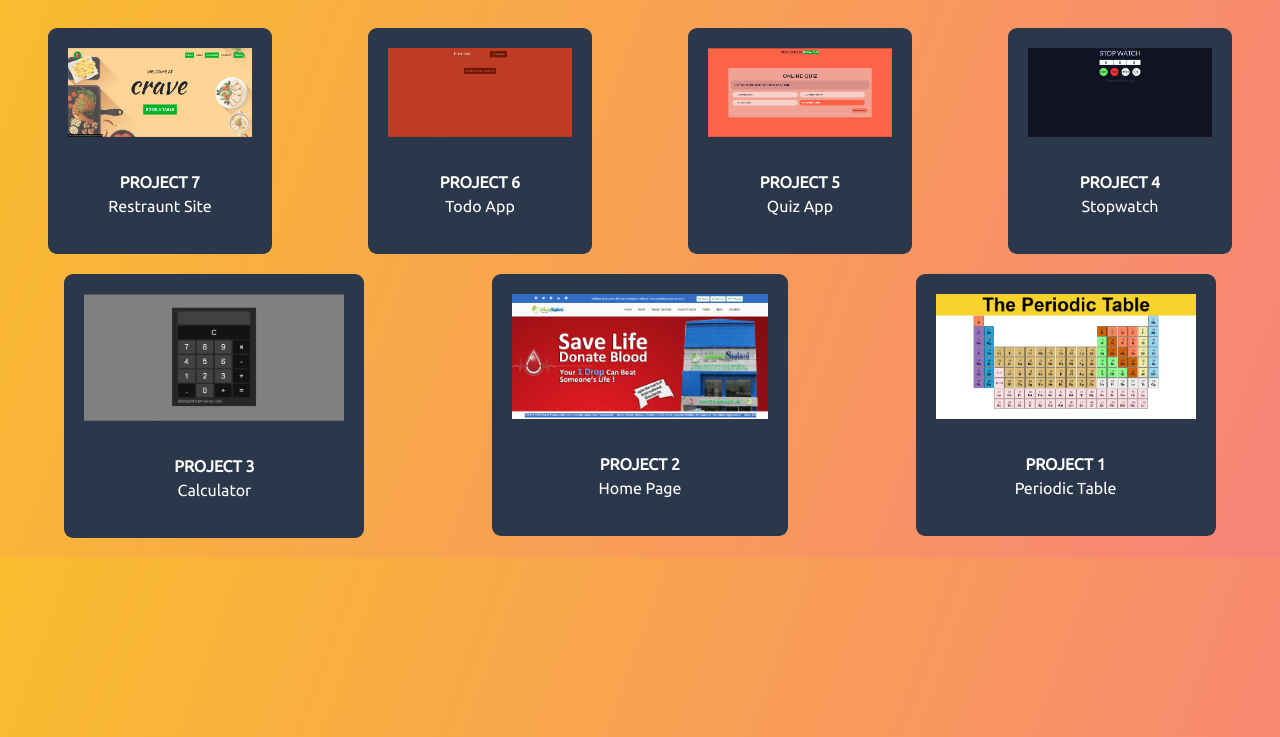
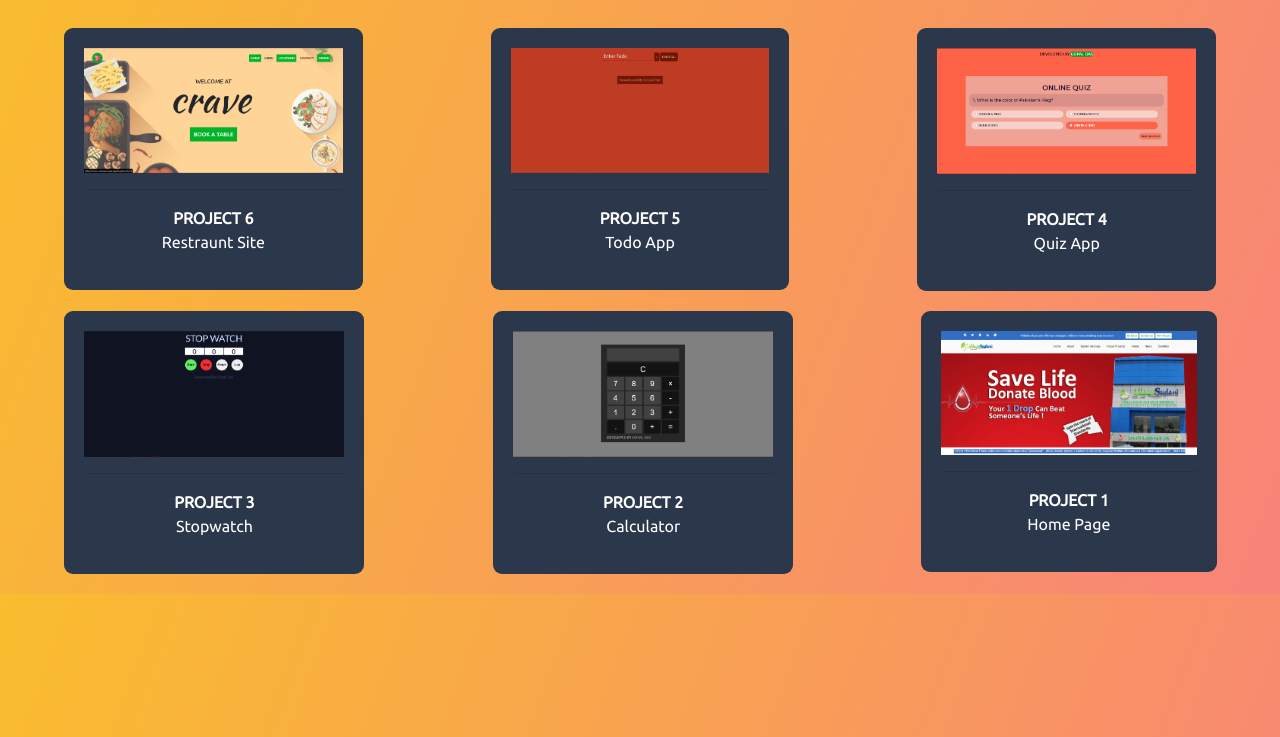
Before and after one commit to GopalDas123/portfolio, a plain HTML site: page port.html in a window 1280 px wide. Shown: the part 63-800 px from the top of the page. Drawn offline with nearby package versions, Linux system fonts and the light colour scheme.

```diff
--- a/port.html
+++ b/port.html
@@ -55,37 +55,37 @@
             <div class="cad">
               <img class="m" src="./pics/pro7.png" alt="" />
               <hr />
-              <p><b>PROJECT 7</b><br />Restraunt Site</p>
+              <p><b>PROJECT 6</b><br />Restraunt Site</p>
             </div>
           </a>
           <a target="_blank" href="https://todoappbygopal.web.app/">
             <div class="cad">
               <img class="m" src="./pics/pro8.png" alt="" />
               <hr />
-              <p><b>PROJECT 6</b><br />Todo App</p>
+              <p><b>PROJECT 5</b><br />Todo App</p>
             </div>
           </a>
           <a target="_blank" href="http://quizappbygopal.web.app/">
             <div class="cad">
               <img class="m" src="./pics/pro6.png" alt="" />
               <hr />
-              <p><b>PROJECT 5</b><br />Quiz App</p>
+              <p><b>PROJECT 4</b><br />Quiz App</p>
             </div>
           </a>
+        </div>
+        <div class="rows" style="display: flex;">
           <a target="_blank" href="https://simple-js-stopwatch.web.app/">
             <div class="cad">
               <img class="m" src="./pics/pro5.png" alt="" />
               <hr />
-              <p><b>PROJECT 4</b><br />Stopwatch</p>
+              <p><b>PROJECT 3</b><br />Stopwatch</p>
             </div>
           </a>
-        </div>
-        <div class="rows" style="display: flex;">
           <a target="_blank" href="https://simplejscalculator.web.app/">
             <div class="cad">
               <img class="m" src="./pics/pro4.png" alt="" />
               <hr />
-              <p><b>PROJECT 3</b><br />Calculator</p>
+              <p><b>PROJECT 2</b><br />Calculator</p>
             </div>
           </a>
         <br />
@@ -93,14 +93,7 @@
             <div id="third" class="cad">
               <img class="m" src="./pics/pro3.png" alt="" />
               <hr />
-              <p><b>PROJECT 2</b><br />Home Page</p>
-            </div>
-          </a>
-          <a target="_blank" href="periodicTableByGopal.html">
-            <div class="cad">
-              <img class="m" src="./pics/pro1.png" alt="" />
-              <hr />
-              <p><b>PROJECT 1</b><br />Periodic Table</p>
+              <p><b>PROJECT 1</b><br />Home Page</p>
             </div>
           </a>
           <!-- <a target="_blank" href="https://heygopal-be679.web.app/">
@@ -111,6 +104,13 @@
             </div>
           </a> -->
         </div>
+        <!-- <a target="_blank" href="periodicTableByGopal.html">
+          <div class="cad" id="lst">
+            <img class="m" id="lst-img" src="./pics/pro1.png" alt="" />
+            <hr />
+            <p><b>PROJECT 1</b><br />Periodic Table</p>
+          </div>
+        </a> -->
     <script
       src="https://code.jquery.com/jquery-3.4.1.slim.min.js"
       integrity="sha384-J6qa4849blE2+poT4WnyKhv5vZF5SrPo0iEjwBvKU7imGFAV0wwj1yYfoRSJoZ+n"
--- a/style.css
+++ b/style.css
@@ -11,7 +11,7 @@
   );
   background-position: center;
   background-size: cover;
-  overflow: hidden;
+  overflow: scroll;
   /* position: relative; */
 }
 
@@ -128,6 +128,18 @@
   box-shadow: 0px 5px 10px rgb(167, 47, 36);
 
 }
+#lst{
+  height:272px ;
+  width: 316px;
+  float: left;
+  /* margin-top: -22%; */
+  margin-left: 5.04%;
+}
+#lst-img{
+  /* height: 70%;
+  width: 100%; */
+
+}
 @media (max-width: 360px) {
   .port-container {
     display: flex;
```
